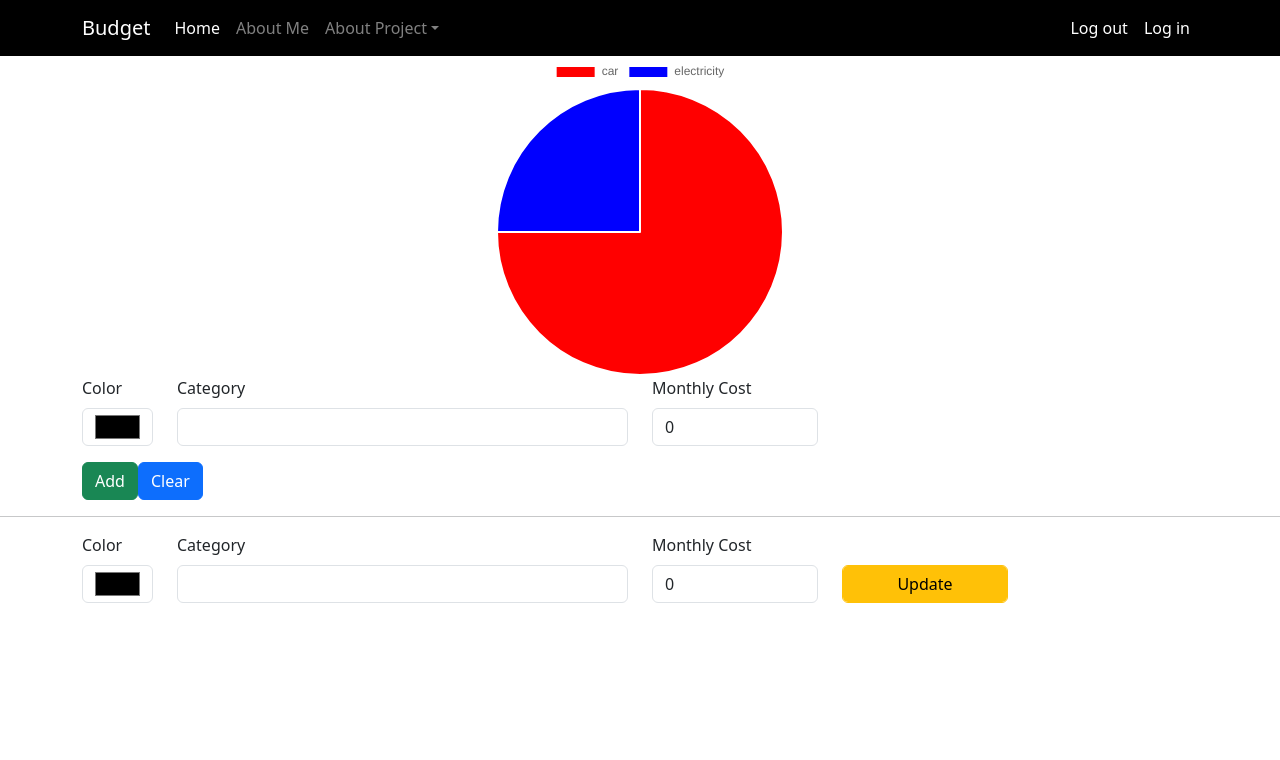
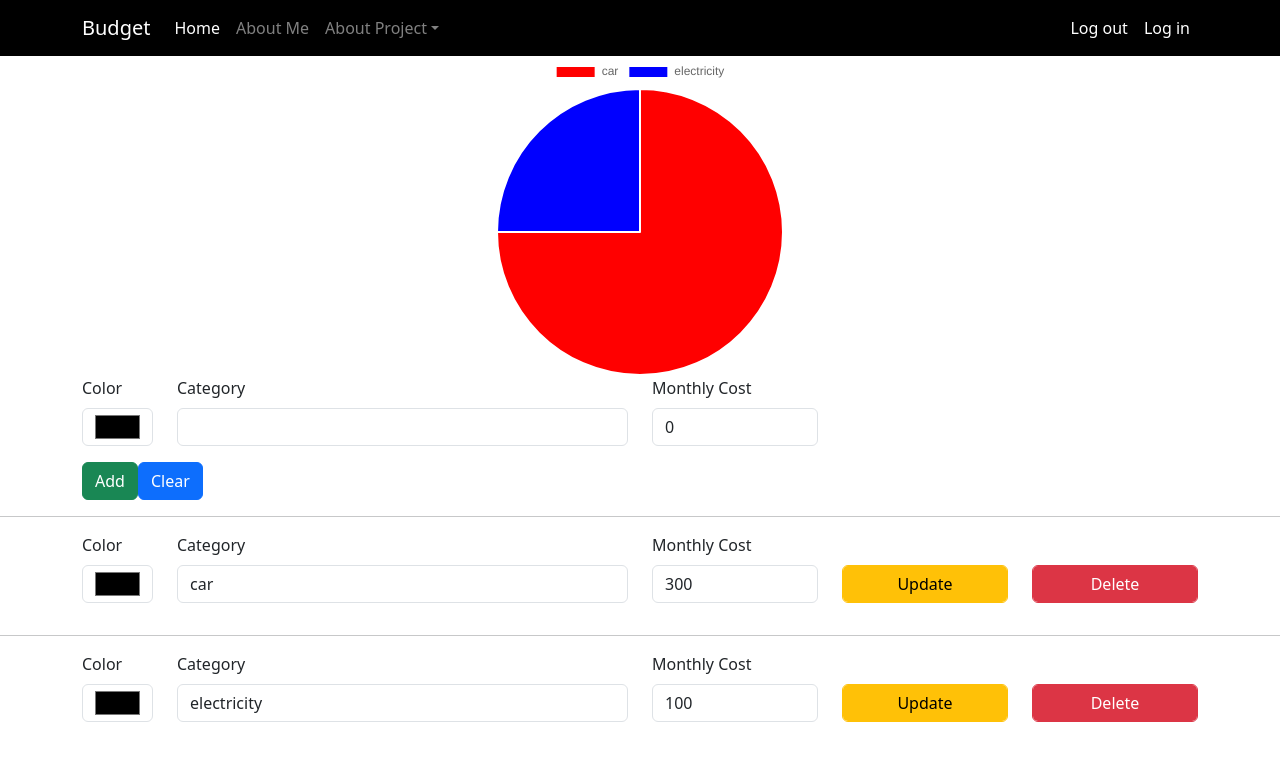
Before and after one commit to The-Hustler-Hattab/budget-tracking, an Angular app: page / in a window 1280 px wide. Shown: the top 760 px of the page. Built offline with nearby package versions, Linux system fonts and the light colour scheme.

Commit message:
added update and delete functionality

```diff
--- a/src/app/app.component.html
+++ b/src/app/app.component.html
@@ -4,4 +4,9 @@
 <app-pie-chart ></app-pie-chart>
 
 
-<app-edit-chart-items></app-edit-chart-items>
+<app-edit-chart-items
+*ngFor="let item of itemsList; let i = index"
+[pieChartItem]="item"
+[id]="i"
+
+></app-edit-chart-items>
--- a/src/app/app.component.ts
+++ b/src/app/app.component.ts
@@ -8,11 +8,10 @@ import { CategoryModifierService } from './service/categoryModifier.service';
   styleUrls: ['./app.component.css']
 })
 export class AppComponent implements OnInit{
-  title = 'budget-tracking';
 
-  // constructor(private categoryModifier :CategoryModifierService){}
+  constructor(private categoryModifier :CategoryModifierService){}
 
-  // public itemsList: ChartItem[]=[];
+  public itemsList: ChartItem[]=[];
   // public chartList: ChartItem[] = [new ChartItem("car","red",300), new ChartItem("electricity","blue",100)];
 
 
@@ -20,7 +19,7 @@ export class AppComponent implements OnInit{
 
 
   ngOnInit(): void {
-    // this.itemsList= this.categoryModifier.itemsList;
+    this.itemsList= this.categoryModifier.itemsList;
     // this.categories= this.categoryModifier.categories;
   }
 
--- a/src/app/app.module.ts
+++ b/src/app/app.module.ts
@@ -8,7 +8,6 @@ import { PieChartComponent } from './component/pie-chart/pie-chart.component';
 import { CategoryModifierService } from './service/categoryModifier.service';
 import { AddChartItemComponent } from './component/pie-chart/add-chart-item/add-chart-item.component';
 import { FormsModule } from '@angular/forms';
-import { FormValidatorService } from './service/customFormValidatior.service';
 import { EditChartItemsComponent } from './component/edit-chart-items/edit-chart-items.component';
 
 @NgModule({
@@ -24,7 +23,8 @@ import { EditChartItemsComponent } from './component/edit-chart-items/edit-chart
     AppRoutingModule,
     FormsModule
   ],
-  providers: [CategoryModifierService, FormValidatorService],
+  providers: [CategoryModifierService,
+  ],
   bootstrap: [AppComponent]
 })
 export class AppModule { }
--- a/src/app/component/edit-chart-items/edit-chart-items.component.html
+++ b/src/app/component/edit-chart-items/edit-chart-items.component.html
@@ -6,19 +6,23 @@
             <div class="row">
               <div class="col-sm-1 form-group">
                 <label for="name">Color</label>
-                <input type="color" id="Color" class="form-control" name="color"  [(ngModel)]="formData.color" >
+                <input type="color" id="Color" class="form-control" name="color"  [(ngModel)]="pieChartItem.color" >
               </div>
               <div class="col-sm-5 form-group">
                 <label for="name">Category</label>
-                <input type="text" id="category" class="form-control" name="category" [(ngModel)]="formData.category" >
+                <input type="text" id="category" class="form-control" name="category" [(ngModel)]="pieChartItem.category" >
               </div>
               <div class="col-sm-2 form-group">
                 <label for="amount">Monthly Cost</label>
-                <input type="number" id="monthlyCost" class="form-control" name="cost" [(ngModel)]="formData.monthlyCost" >
+                <input type="number" id="monthlyCost" class="form-control" name="cost" [(ngModel)]="pieChartItem.monthlyCost" >
               </div>
               <div class="col-sm-2 form-group">
                 <label for="amount" style="color: white;">update</label>
                 <button class="form-control btn btn-warning" type="submit"  >Update</button>
+              </div>
+              <div class="col-sm-2 form-group">
+                <label for="amount" style="color: white;">delete</label>
+                <button class="form-control btn btn-danger"  type="submit" (click)="deleteItem()" >Delete</button>
 
               </div>
             </div>
--- a/src/app/component/edit-chart-items/edit-chart-items.component.ts
+++ b/src/app/component/edit-chart-items/edit-chart-items.component.ts
@@ -1,5 +1,6 @@
-import { Component } from '@angular/core';
+import { Component, Input } from '@angular/core';
 import { ChartItem } from 'src/app/model/ChartItem.model';
+import { CategoryModifierService } from 'src/app/service/categoryModifier.service';
 
 @Component({
   selector: 'app-edit-chart-items',
@@ -14,5 +15,31 @@ export class EditChartItemsComponent {
 
   };
 
-  onUpdate(){}
+
+  constructor(private categoryModifierService: CategoryModifierService){
+
+  }
+
+
+  @Input()
+  pieChartItem: ChartItem = new ChartItem("","",0);
+
+  @Input()
+  id: number =0;
+
+
+
+  deleteItem(){
+    this.categoryModifierService.deleteItem(this.id);
+    // this.categoryModifierService.
+  }
+
+  onUpdate(){
+
+    this.categoryModifierService.changeCatgory(this.id , this.pieChartItem.category)
+    this.categoryModifierService.changeColor(this.id , this.pieChartItem.color)
+    this.categoryModifierService.changeCost(this.id , this.pieChartItem.monthlyCost)
+
+
+  }
 }
--- a/src/app/service/categoryModifier.service.ts
+++ b/src/app/service/categoryModifier.service.ts
@@ -8,17 +8,25 @@ export class CategoryModifierService{
     public chart: any;
 
 
+    public deleteItem(chartItemIndex: number){
+        this.itemsList.splice(chartItemIndex,1)
+        this.updateChart()
+    }
+
     public changeCatgory(chartItemIndex: number, newCategoty: string){
         this.itemsList[chartItemIndex].category=newCategoty;
+        this.updateChart()
     }
 
     public changeColor(chartItemIndex: number, color: string){
         this.itemsList[chartItemIndex].color=color;
+        this.updateChart()
 
     }
 
     public changeCost(chartItemIndex: number, cost: number){
         this.itemsList[chartItemIndex].monthlyCost=cost;
+        this.updateChart()
 
     }
 
```
Also changed, not shown: src/app/service/customFormValidatior.service.ts (deleted, +0 -8 lines).
